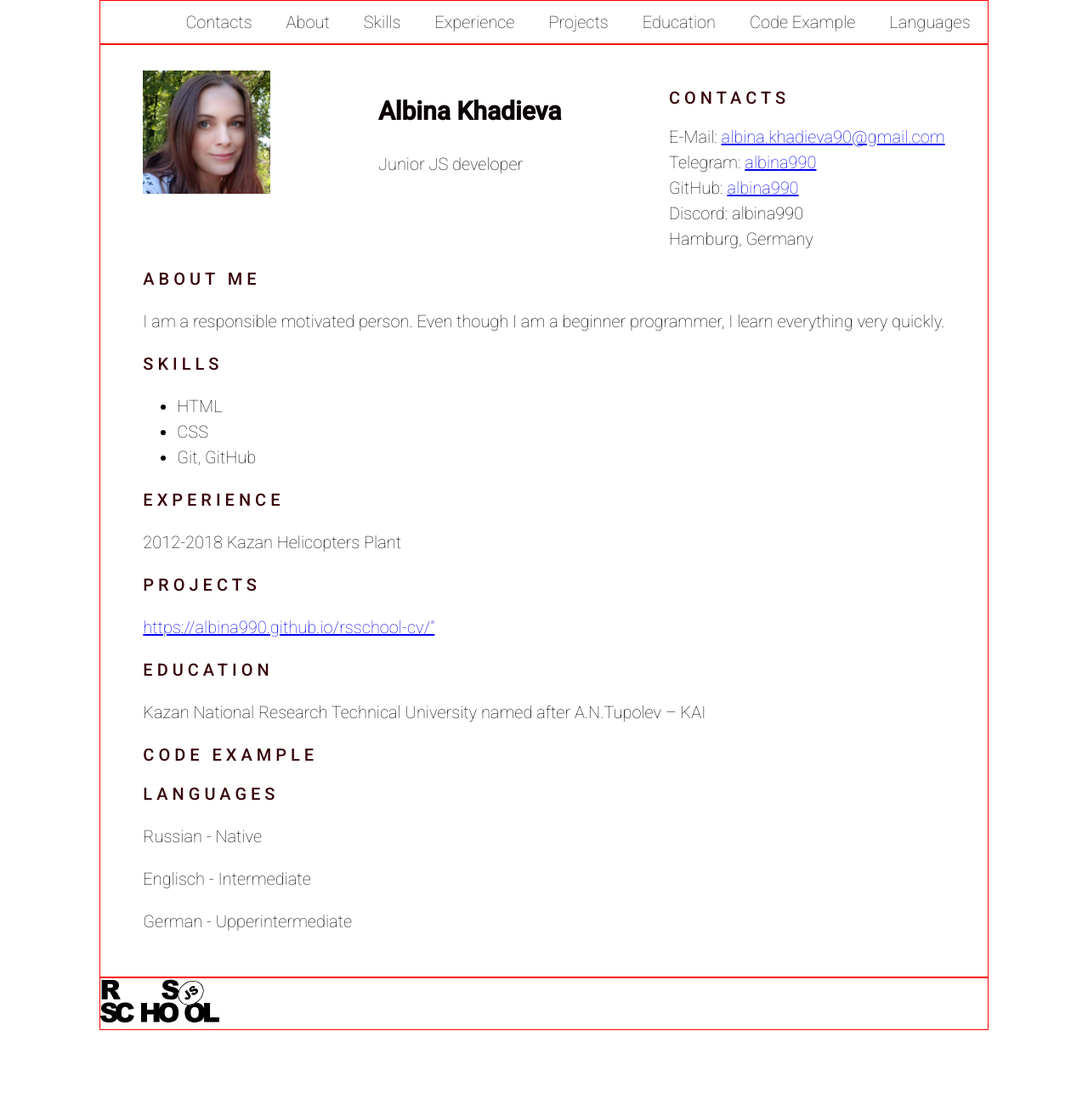
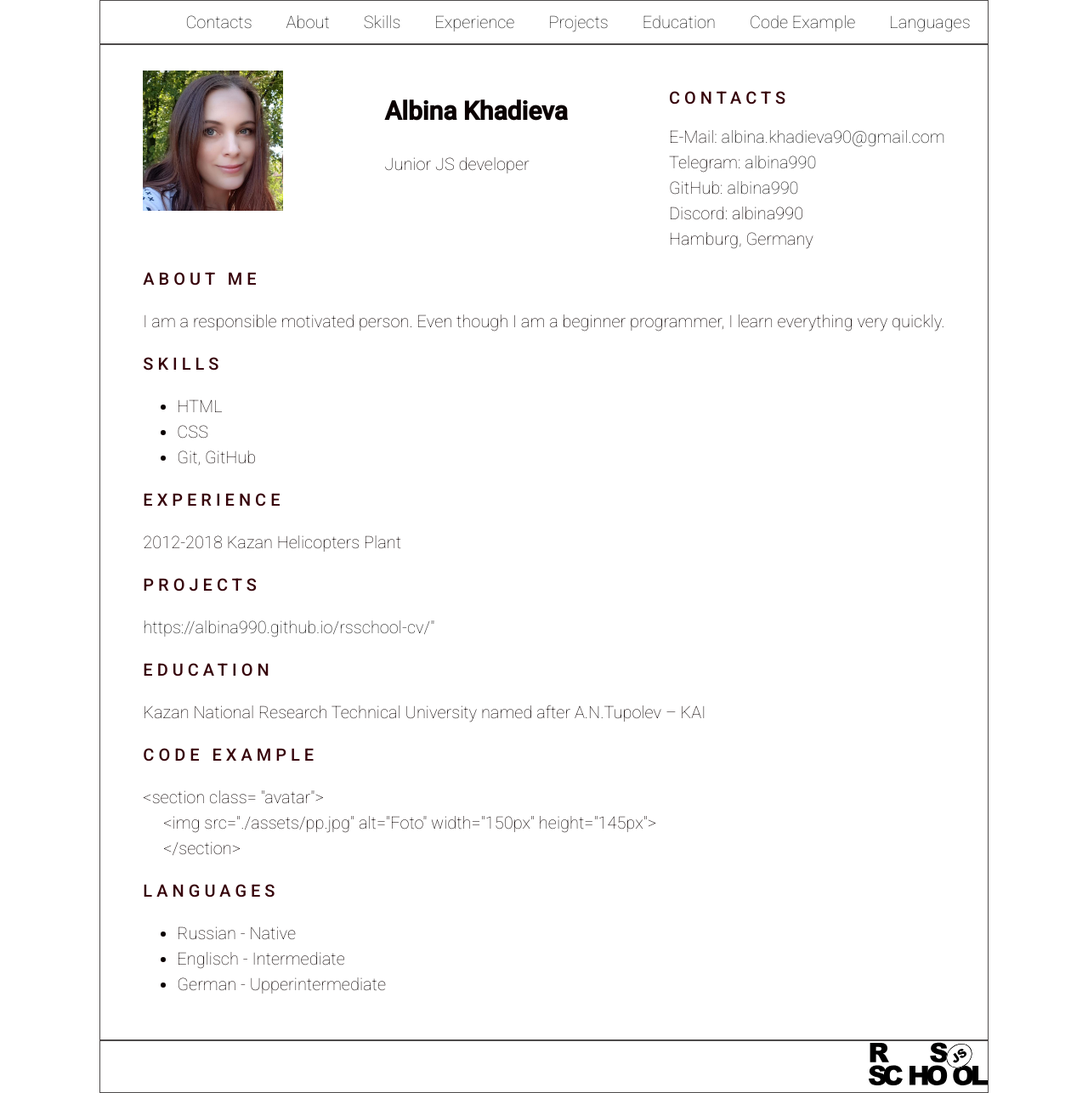
Before and after one commit to albina990/rsschool-cv, a plain HTML site: page index.html in a window 1280 px wide. Shown: the whole page at 85% size. Before the commit the page ends 1212 px from the top, so only its background shows below. Drawn offline with Linux system fonts and the light colour scheme.

Commit message:
feat:add Code example

```diff
--- a/index.html
+++ b/index.html
@@ -31,7 +31,7 @@
     <main class="main-container">
         <div class="main-header">
             <section class="avatar">
-                <img src="./assets/pp.jpg" alt="Foto" width="150px" height="145px">
+                <img src="./assets/pp.jpg" alt="Foto" width="165px" height="165px">
             </section>
             <section class="name">
                 <h1>Albina Khadieva</h1>
@@ -40,9 +40,9 @@
             <section class="contacts" id="contacts">
                 <h2 class="section-title">Contacts</h2>
                 <ul>
-                    <li>E-Mail: <a href="albina.khadieva90@gmail.com">albina.khadieva90@gmail.com</a></li>
-                    <li>Telegram: <a href="https://t.me/albina990">albina990</a></li>
-                    <li>GitHub: <a href="https://github.com/albina990">albina990</a></li>
+                    <li>E-Mail: <a href="albina.khadieva90@gmail.com" class="contacts-link">albina.khadieva90@gmail.com</a></li>
+                    <li>Telegram: <a href="https://t.me/albina990" class="contacts-link">albina990</a></li>
+                    <li>GitHub: <a href="https://github.com/albina990" class="contacts-link">albina990</a></li>
                     <li></i> Discord: albina990</li>
                     <li> Hamburg, Germany</li>
                 </ul>
@@ -66,9 +66,9 @@
                 <h2 class="section-title">Experience</h2>
                 <p>2012-2018 Kazan Helicopters Plant</p>
             </section>
-            <section class="section" id="projects">
+            <section class="projects" id="projects">
                 <h2 class="section-title">Projects</h2>
-                <p><a href="https://albina990.github.io/rsschool-cv/">https://albina990.github.io/rsschool-cv/"</a></p>
+                <p><a href="https://albina990.github.io/rsschool-cv/" class="projects-link">https://albina990.github.io/rsschool-cv/"</a></p>
             </section>
             <section class="section" id="education">
                 <h2 class="section-title">Education</h2>
@@ -76,12 +76,20 @@
             </section>
             <section class="section" id="code example">
                 <h2 class="section-title">Code example</h2>
+                <code>
+                    <pre>
+&lt;<span>section class= "avatar"</span>&gt;
+     &lt;<span>img src="./assets/pp.jpg" alt="Foto" width="150px" height="145px"</span>&gt;
+     &lt;<span>/section</span>&gt;</pre>
+            </code>
             </section>
-            <section class="section" id="languages">
+            <section class="languages" id="languages">
                 <h2 class="section-title">Languages</h2>
-                <p>Russian - Native</p>
-                <p>Englisch - Intermediate</p>
-                <p>German - Upperintermediate</p>
+                <ul>
+                    <li>Russian - Native</li>
+                    <li>Englisch - Intermediate</li>
+                    <li>German - Upperintermediate</li>
+                </ul>
             </section>
         </div>
     </main>
--- a/style.css
+++ b/style.css
@@ -23,7 +23,7 @@ body {
 }
 
 header{
-    border: 1px solid red;
+    border: 1px solid rgb(78, 75, 75);
 }
     ul.nav-list {
         display: flex;
@@ -47,7 +47,7 @@ header{
               }
 
 main{
-    border: 1px solid red;
+    border: 1px solid rgb(78, 75, 75);
     padding: 30px 50px;
 }
     .main-header {
@@ -58,6 +58,16 @@ main{
             list-style: none;
             padding: 0;
             margin: 0;
+        }
+        a.contacts-link{
+            transition: .3s;
+            text-decoration: none;
+            color: #0c0c0c;
+            transition: color 0.5s;
+        }
+        a.contacts-link:hover{
+            color: #f71212;
+            text-decoration: underline;
         }
   .section-item a {
     color: #829985;
@@ -74,11 +84,29 @@ main{
     letter-spacing: 5px;
     color: #36040b;
   }
+  a.projects-link{
+    transition: .3s;
+    text-decoration: none;
+    color: #0c0c0c;
+    transition: color 0.5s;
+}
+a.projects-link:hover{
+    color: #f71212;
+    text-decoration: underline;
+}
+  pre{
+    font-family: 'Roboto', sans-serif;
+    font-size: 20px;
+    font-weight: 390;
+    line-height: 1.5;
+    color: #0a0101;
+  }
 
 footer{
-    border: 1px solid red;
+    border: 1px solid rgb(78, 75, 75);
+    display: flex;
+    justify-content:flex-end;
 }
     .rss{
         width: 140px;
-        align-items:flex-end;
         }
```
